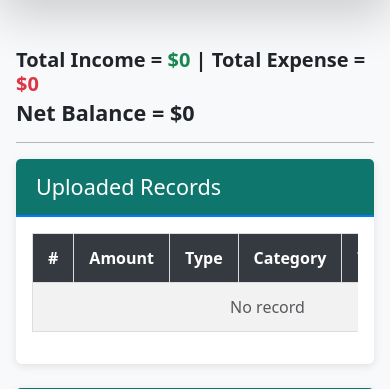
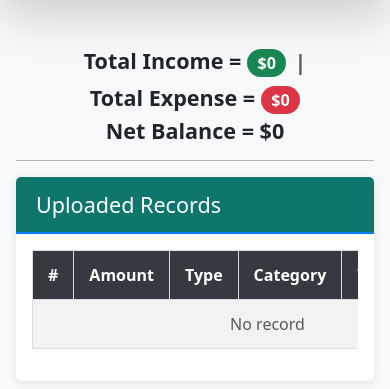
Before and after one commit to ammaar-hussa1n/Financial-Records-Management-System, a Django app: page / in a window 390 px wide; the page is wider, and only the part inside the window is pictured. Shown: the part 141-530 px from the top of that part. Run offline with Django 5.2, Linux system fonts and the light colour scheme; the visitor is signed in with stand-in values (Sample User, id 1); data comes from the database, SQL or seed files in the repository; data that the repository does not hold is empty.

Commit message:
Center and style income/expense totals with badges
Replace plain text totals with centered, badge-styled values for better visibility and responsiveness. Changed container to use text-center and updated heading to use flex utilities (d-flex, justify-content-center, align-items-center, flex-wrap, gap-2) so the Income and Expense badges align neatly with a muted divider. Net Balance markup retained unchanged.

```diff
--- a/home/templates/home/home.html
+++ b/home/templates/home/home.html
@@ -127,11 +127,12 @@
     </div>
     {% endif %}
 
-    <div class="text mb-3">
-        <h5 class="fw-semibold mb-1">
-            Total Income = <span class="text-success">${{ total_income|intcomma }}</span> |
-            Total Expense = <span class="text-danger">${{ total_expense|intcomma }}</span>
-        </h5>
+    <div class="text mb-3 text-center">
+        <h4 class="fw-semibold mb-1 d-flex justify-content-center align-items-center flex-wrap gap-2">
+            <span>Total Income = <span class="badge rounded-pill text-bg-success">${{ total_income|intcomma }}</span></span>
+            <span class="text-muted">|</span>
+            <span>Total Expense = <span class="badge rounded-pill text-bg-danger">${{ total_expense|intcomma }}</span></span>
+        </h4>
         <h4 class="fw-bold mb-0">
             Net Balance =
             <span class="{% if net_balance > 0 %}text-success{% elif net_balance < 0 %}text-danger{% else %}text-dark{% endif %}">
```
